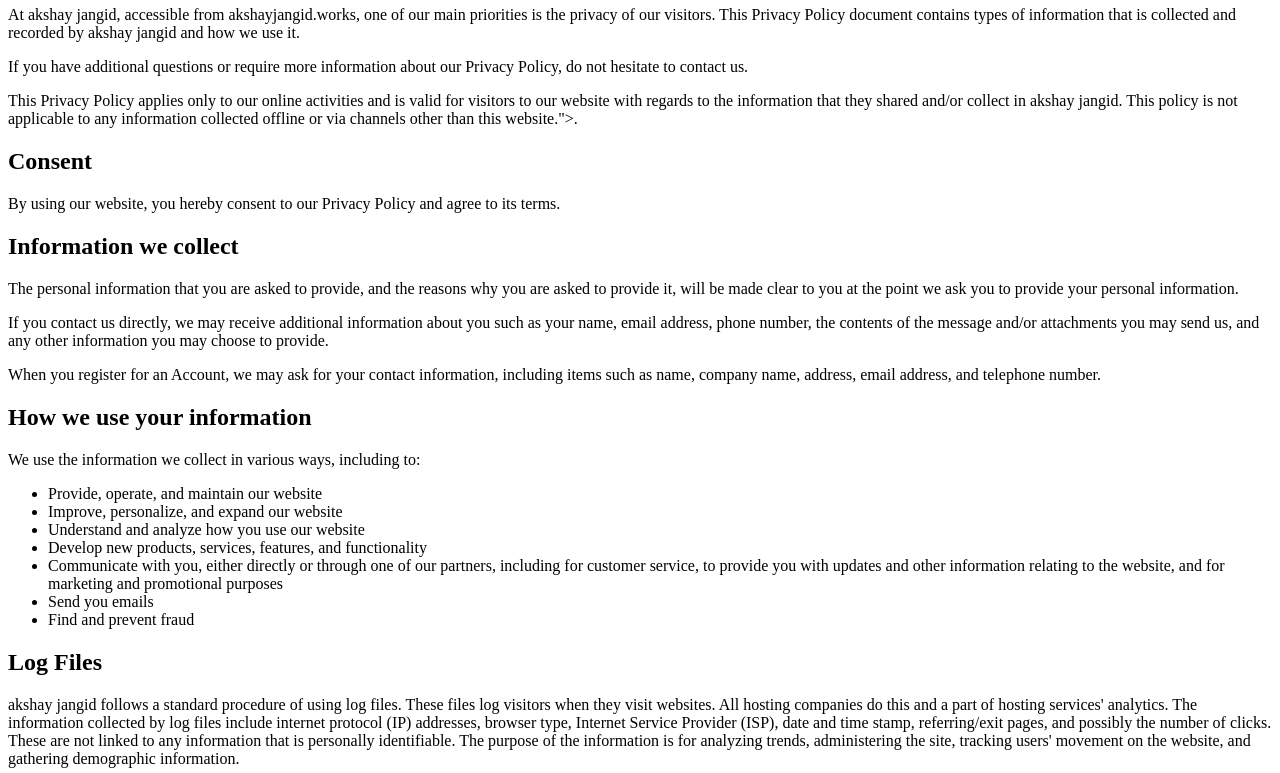
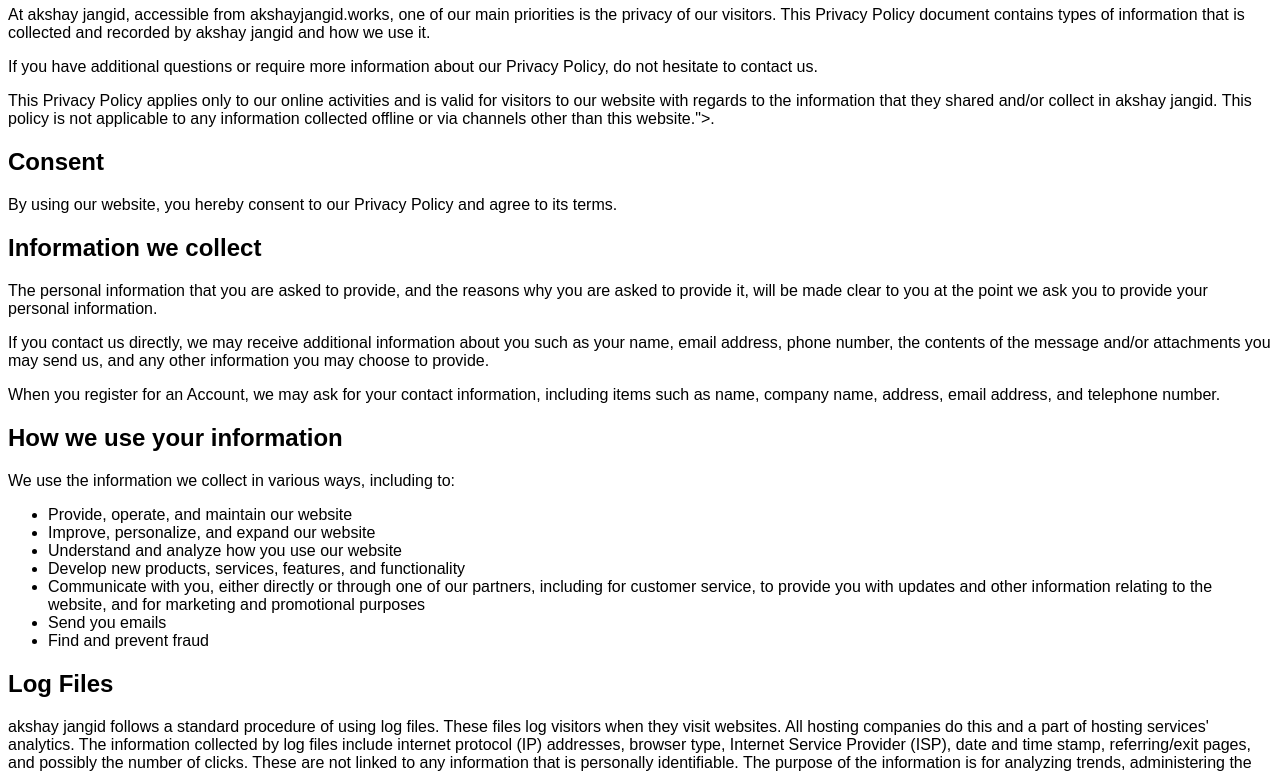
Before and after one commit to TheAkshayJangid/test1, a plain HTML site: page privacy.html in a window 1280 px wide. Shown: the part 60-833 px from the top of the page. Drawn offline with Linux system fonts and the light colour scheme.

Commit message:
Update privacy.html

```diff
--- a/privacy.html
+++ b/privacy.html
@@ -1,3 +1,10 @@
+<html>
+<head>
+<link rel="stylesheet" type="text/css" href="css/stylesheet.css">
+    </head>
+    <body>
+
+
 <h1>Privacy Policy for Akshay Jangid </h1>
 
 <p>At akshay jangid, accessible from akshayjangid.works, one of our main priorities is the privacy of our visitors. This Privacy Policy document contains types of information that is collected and recorded by akshay jangid and how we use it.</p>
@@ -88,3 +95,5 @@
 <p>Another part of our priority is adding protection for children while using the internet. We encourage parents and guardians to observe, participate in, and/or monitor and guide their online activity.</p>
 
 <p>akshay jangid does not knowingly collect any Personal Identifiable Information from children under the age of 13. If you think that your child provided this kind of information on our website, we strongly encourage you to contact us immediately and we will do our best efforts to promptly remove such information from our records.</p>
+</body>
+</html>
```
